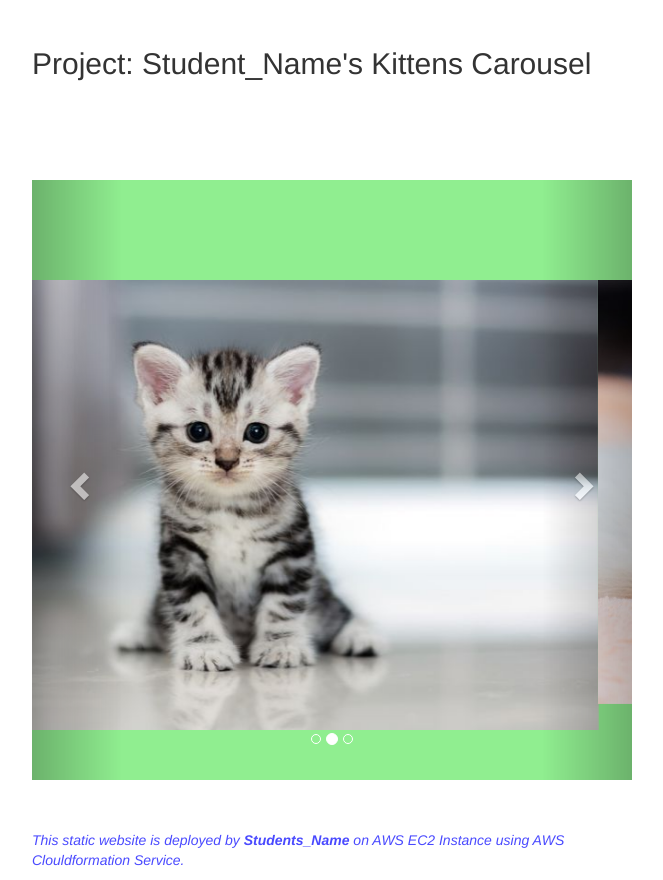
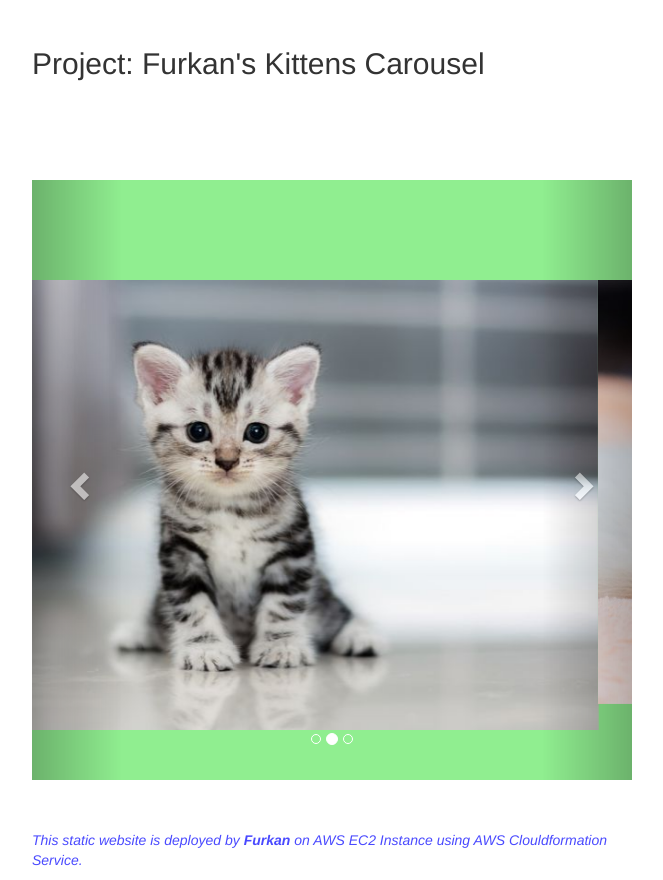
Before and after one commit to YY4411/project-101-Kittens-Carousel-Static-Website-EC2, a plain HTML site: page static-web/index.html in a window 1280 px wide. Shown: the part 403-1283 px from the top of the page, without its empty margins (308-971 px from the left). Drawn offline with nearby package versions, Linux system fonts and the light colour scheme.

Commit message:
html file modified

```diff
--- a/static-web/index.html
+++ b/static-web/index.html
@@ -4,7 +4,7 @@
 <head>
   <meta charset="UTF-8" />
   <meta name="viewport" content="width=device-width, initial-scale=1.0" />
-  <title>Clarusway Project - 001</title>
+  <title>Project - 001</title>
   <link rel="stylesheet" href="https://maxcdn.bootstrapcdn.com/bootstrap/3.4.1/css/bootstrap.min.css">
   <script src="https://ajax.googleapis.com/ajax/libs/jquery/3.5.1/jquery.min.js"></script>
   <script src="https://maxcdn.bootstrapcdn.com/bootstrap/3.4.1/js/bootstrap.min.js"></script>
@@ -45,7 +45,7 @@
 
   <div><img src="https://clarusway.com/wp-content/uploads/2020/06/clarusway_logo.png" /></div>
 
-  <h2> Project: Student_Name's Kittens Carousel</h2>
+  <h2> Project: Furkan's Kittens Carousel</h2>
 
   <div id="myCarousel" class="carousel slide" data-ride="carousel">
     <!-- Indicators -->
@@ -80,7 +80,7 @@
   </div>
 
 
-  <p class="footnote"><i>This static website is deployed by <b> Students_Name </b> on AWS EC2 Instance using AWS
+  <p class="footnote"><i>This static website is deployed by <b> Furkan </b> on AWS EC2 Instance using AWS
       Clouldformation Service.</i></p>
 </body>
 
```
